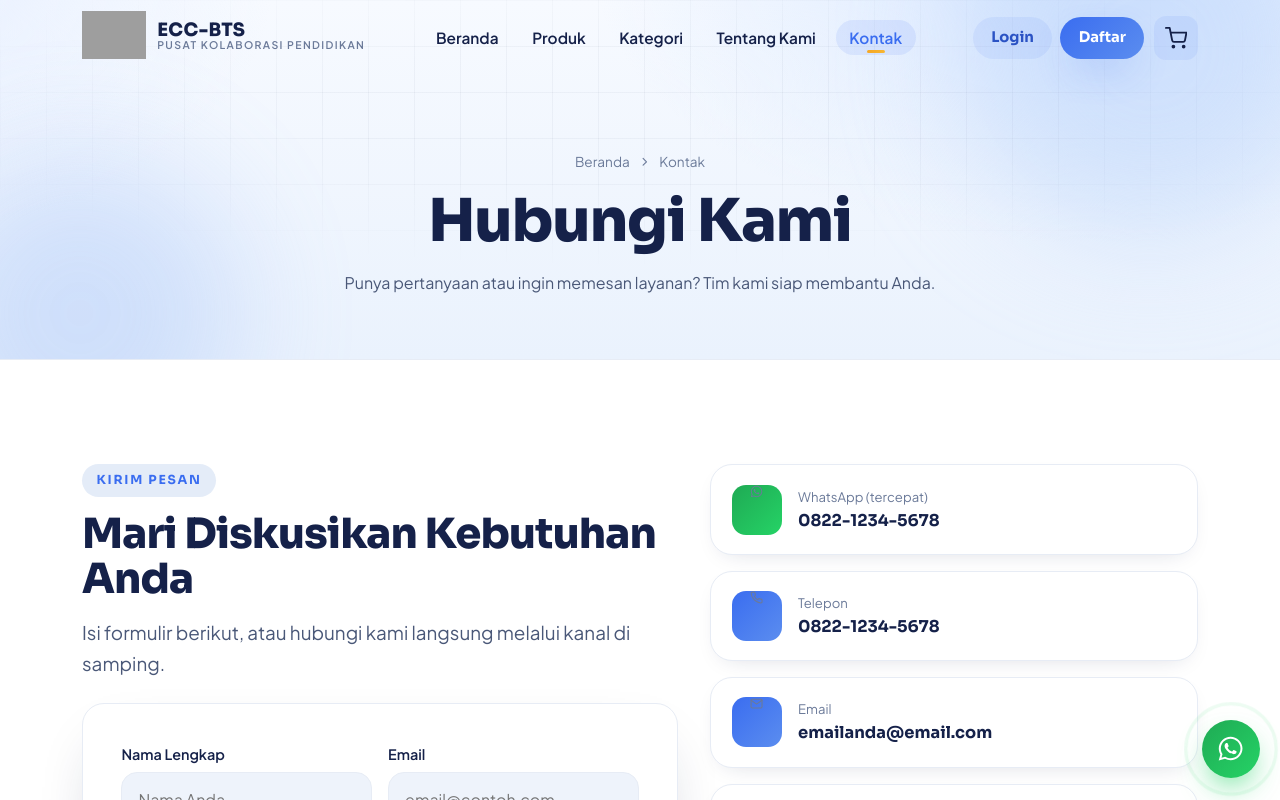
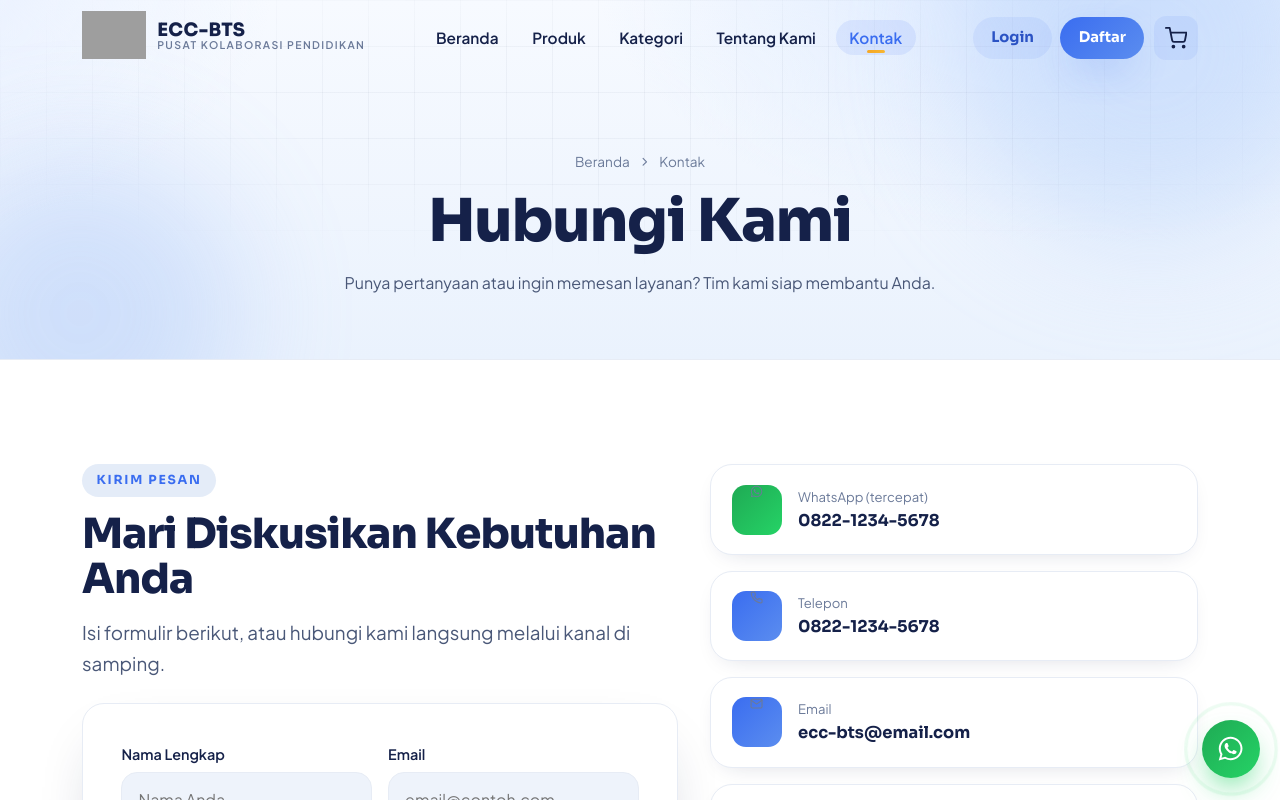
Before and after one commit to Mind-Software-Technology/demo-eksternal-ecc-bts, a React (Vite) app: page /kontak in a window 1280 px wide. Shown: the top 800 px of the page. Built offline with nearby package versions, Linux system fonts and the light colour scheme; grey boxes are pictures that could not be loaded.

Commit message:
fix: name email

```diff
--- a/src/data/site.js
+++ b/src/data/site.js
@@ -15,7 +15,7 @@ export const site = {
   // Contact (placeholder demo data)
   whatsapp: '6282212345678', // international format for wa.me
   phoneDisplay: '0822-1234-5678',
-  email: 'emailanda@email.com',
+  email: 'ecc-bts@email.com',
   website: 'www.websiteanda.com',
   address: 'Jl. Pendidikan No. 17, Indonesia',
   hours: 'Senin – Sabtu, 08.00 – 21.00 WIB',
```
